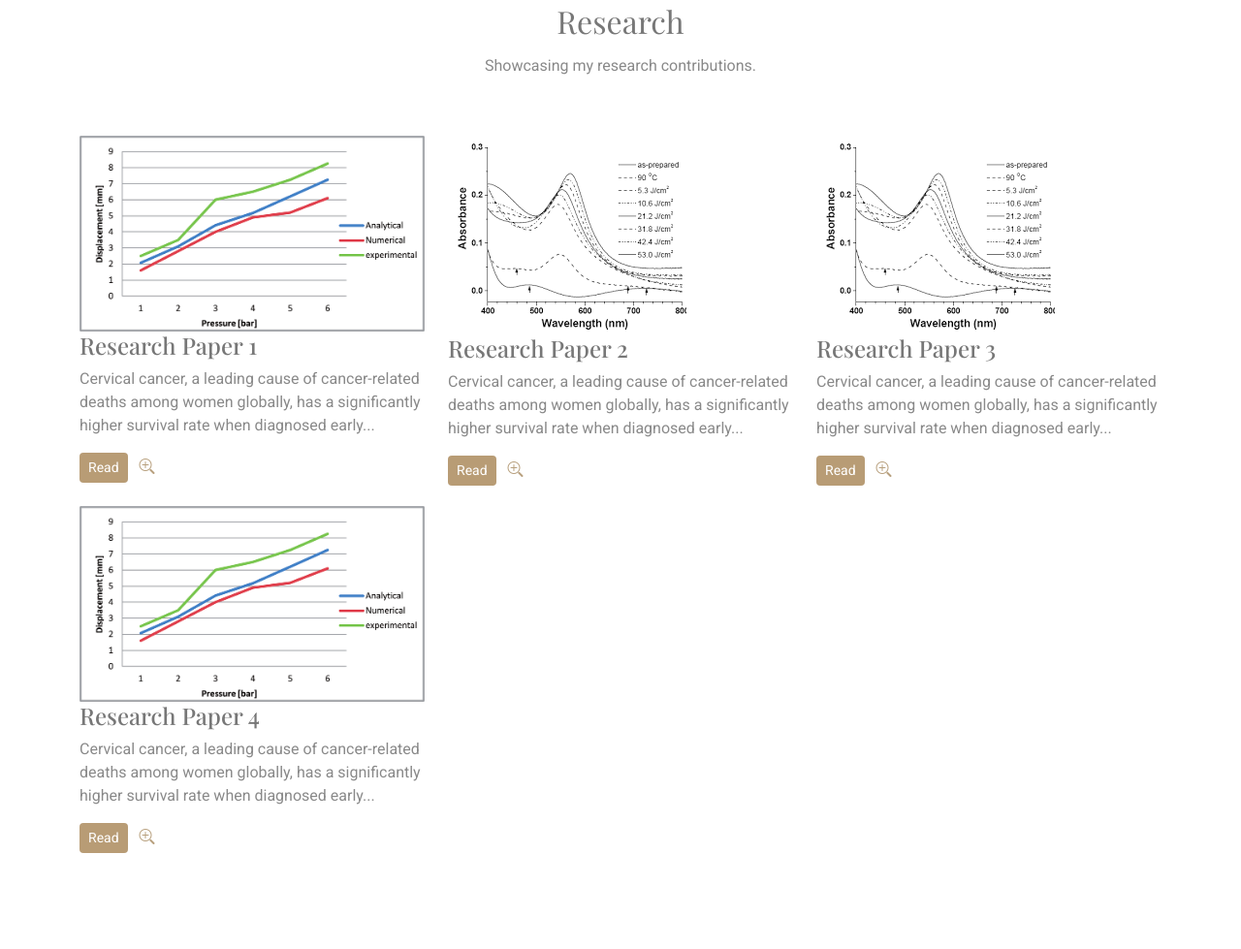
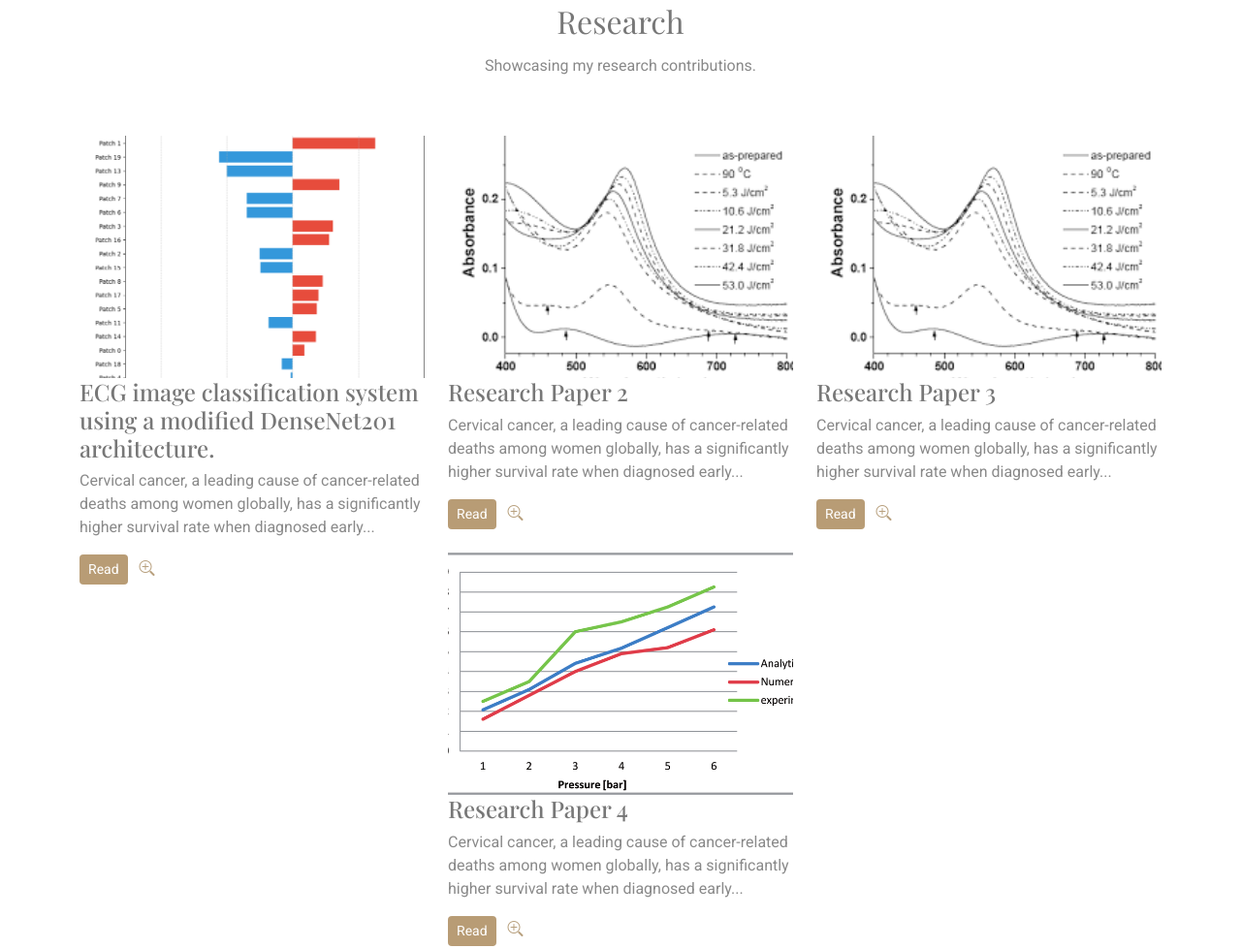
Before and after one commit to mahafujerrahman/portfolio_2025, a plain HTML site: page index.html in a window 1280 px wide. Shown: the part 1921-2900 px from the top of the page at 97% size. Drawn offline with nearby package versions, Linux system fonts and the light colour scheme; a web font is replaced by a local one.

Commit message:
update 29 sept.

```diff
--- a/index.html
+++ b/index.html
@@ -212,14 +212,14 @@
             <div class="col-lg-4 col-md-6 portfolio-item isotope-item filter-app">
               <div class="portfolio-content h-100">
                   <!-- Make image clickable -->
-                   <a href="https://iubat.edu/" target="_blank"><img src="assets/img/portfolio/research-1.png" class="img-fluid" alt=""></a>
+                   <a href="https://iubat.edu/" target="_blank"><img src="assets/img/portfolio/research-ecg.png" class="project-img" alt=""></a>
                    <div class="portfolio-info">
-                     <h4>Research Paper 1</h4>
+                   <h4>ECG image classification system using a modified DenseNet201 architecture.</h4>
                     <p>Cervical cancer, a leading cause of cancer-related deaths among women globally, has a significantly higher survival rate when diagnosed early...</p>
                     <!-- Read Button -->
                      <a href="https://iubat.edu/" class="btn btn-sm me-2" style="background-color: #b89c75; color: white;" target="_blank">Read</a>
                      <!-- Zoom-in icon -->
-                      <a href="assets/img/portfolio/app-1.jpg" title="App 1" data-gallery="portfolio-gallery-app" class="glightbox preview-link">
+                      <a href="assets/img/portfolio/research-ecg.png" title="App 1" data-gallery="portfolio-gallery-app" class="glightbox preview-link">
                         <i class="bi bi-zoom-in"></i>
                       </a>
                     </div>
@@ -231,14 +231,14 @@
             <div class="col-lg-4 col-md-6 portfolio-item isotope-item filter-app">
               <div class="portfolio-content h-100">
                   <!-- Make image clickable -->
-                   <a href="https://iubat.edu/" target="_blank"><img src="assets/img/portfolio/research-2.png" class="img-fluid" alt=""></a>
+                   <a href="https://iubat.edu/" target="_blank"><img src="assets/img/portfolio/research-2.png" class="project-img" alt=""></a>
                    <div class="portfolio-info">
                     <h4>Research Paper 2</h4>
                     <p>Cervical cancer, a leading cause of cancer-related deaths among women globally, has a significantly higher survival rate when diagnosed early...</p>
                     <!-- Read Button -->
                      <a href="https://iubat.edu/" class="btn btn-sm me-2" style="background-color: #b89c75; color: white;" target="_blank">Read</a>
                      <!-- Zoom-in icon -->
-                      <a href="assets/img/portfolio/app-1.jpg" title="App 1" data-gallery="portfolio-gallery-app" class="glightbox preview-link">
+                      <a href="assets/img/portfolio/research-2.png" title="App 1" data-gallery="portfolio-gallery-app" class="glightbox preview-link">
                         <i class="bi bi-zoom-in"></i>
                       </a>
                     </div>
@@ -249,7 +249,7 @@
             <div class="col-lg-4 col-md-6 portfolio-item isotope-item filter-app">
               <div class="portfolio-content h-100">
                   <!-- Make image clickable -->
-                   <a href="https://iubat.edu/" target="_blank"><img src="assets/img/portfolio/research-2.png" class="img-fluid" alt=""></a>
+                   <a href="https://iubat.edu/" target="_blank"><img src="assets/img/portfolio/research-2.png" class="project-img" alt=""></a>
                    <div class="portfolio-info">
                      <h4>Research Paper 3</h4>
                     <p>Cervical cancer, a leading cause of cancer-related deaths among women globally, has a significantly higher survival rate when diagnosed early...</p>
@@ -267,7 +267,7 @@
             <div class="col-lg-4 col-md-6 portfolio-item isotope-item filter-app">
               <div class="portfolio-content h-100">
                   <!-- Make image clickable -->
-                   <a href="https://iubat.edu/" target="_blank"><img src="assets/img/portfolio/research-1.png" class="img-fluid" alt=""></a>
+                   <a href="https://iubat.edu/" target="_blank"><img src="assets/img/portfolio/research-1.png" class="project-img" alt=""></a>
                    <div class="portfolio-info">
                      <h4>Research Paper 4</h4>
                     <p>Cervical cancer, a leading cause of cancer-related deaths among women globally, has a significantly higher survival rate when diagnosed early...</p>
@@ -707,7 +707,7 @@
                 </div>
                 <p>
                   <i class="bi bi-quote quote-icon-left"></i>
-                  <span>Mahafujer Rahman is a Good Boy, Mahafujer Rahman is a Good Boy,Mahafujer Rahman is a Good Boy,Mahafujer Rahman is a Good Boy,Mahafujer Rahman is a Good Boy,Mahafujer Rahman is a Good Boy.</span>
+                  <span>Working with Mahafujer Rahman on our research project was a great experience. His dedication and critical thinking consistently elevated the quality of our work.</span>
                   <i class="bi bi-quote quote-icon-right"></i>
                 </p>
               </div>
```
Also changed, not shown: assets/img/portfolio/research-ecg.png (added).
